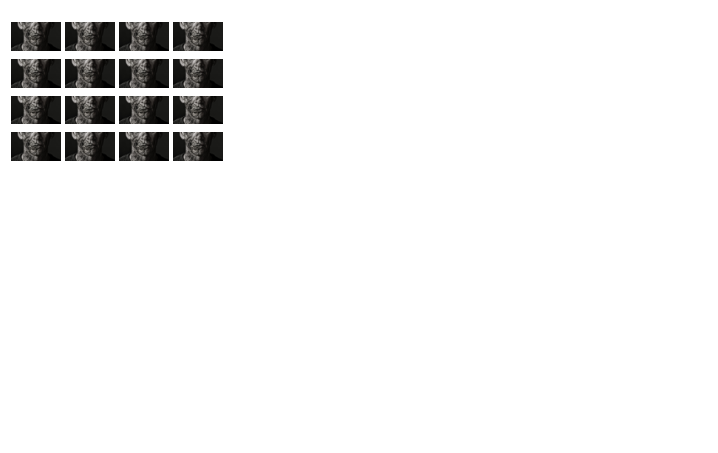
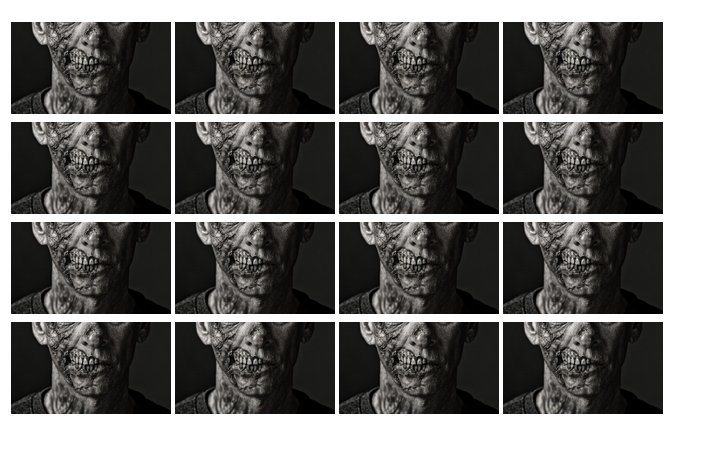
Before and after one commit to Annakluz/buscaminas, a plain HTML site: page index.html in a window 1280 px wide. Shown: the part 61-514 px from the top of the page, without its empty margins (0-718 px from the left). Drawn offline with Linux system fonts and the light colour scheme.

Commit message:
arreglado las dos primeras funciones

```diff
--- a/buscaminas.js
+++ b/buscaminas.js
@@ -3,10 +3,15 @@ var arreglo = [];
 function bombas(){
     var i=0;
     for(i=0; i<=16; i++){
-      arreglo[i]= "zombi2.jpg";
+      arreglo[i]= "zombie-vuelta.jpg";
     }
 
+
+
 }
+
 function abrir(imagen) {
-    imagen.src = arreglo[0]; //cambia las imagenes. Todo bien hasta este punto.
+    var indice = imagen.id;
+    console.log(indice);
+    imagen.src = arreglo[indice]; //bia las imagenes. Todo bien hasta este punto. Checar porque no puedo poner imagen.id
 }
--- a/index.html
+++ b/index.html
@@ -5,34 +5,34 @@
     <meta charset="UTF-8">
     <title>Document</title>
 </head>
-<body >
+<body onload="bombas()">
     <header>
         <h1>MORDIDA ZOMBIE</h1>
     </header>
     <table>
         <tr>
-            <td id="celda1"><img src="zombie.jpg" class="frente" onclick="abrir(this)"/></td>
-            <td id="celda2"><img src="zombie.jpg" class="frente" onclick="abrir(this)"/></td>
-            <td id="celda3"><img src="zombie.jpg" class="frente" onclick="abrir(this)"/></td>
-            <td id="celda4"><img src="zombie.jpg" class="frente" onclick="abrir(this)"/></td>
+            <td><img src="zombie-frente.jpg" id="0" onclick="abrir(this)"/></td>
+            <td><img src="zombie-frente.jpg" id="1" onclick="abrir(this)"/></td>
+            <td><img src="zombie-frente.jpg" id="2" onclick="abrir(this)"/></td>
+            <td><img src="zombie-frente.jpg" id="3" onclick="abrir(this)"/></td>
         </tr>
         <tr>
-            <td id="celda5"><img src="zombie.jpg" class="frente" onclick="abrir(this)"/></td>
-            <td id="celda6"><img src="zombie.jpg" class="frente" onclick="abrir(this)"/></td>
-            <td id="celda7"><img src="zombie.jpg" class="frente" onclick="abrir(this)"/></td>
-            <td id="celda8"><img src="zombie.jpg" class="frente" onclick="abrir(this)"/></td>
+            <td><img src="zombie-frente.jpg" id="4" onclick="abrir(this)"/></td>
+            <td><img src="zombie-frente.jpg" id="5" onclick="abrir(this)"/></td>
+            <td><img src="zombie-frente.jpg" id="6" onclick="abrir(this)"/></td>
+            <td><img src="zombie-frente.jpg" id="7" onclick="abrir(this)"/></td>
         </tr>
         <tr>
-            <td id="celda9"><img src="zombie.jpg" class="frente" onclick="abrir(this)"/></td>
-            <td id="celda10"><img src="zombie.jpg" class="frente" onclick="abrir(this)"/></td>
-            <td id="celda11"><img src="zombie.jpg" class="frente" onclick="abrir(this)"/></td>
-            <td id="celda12"><img src="zombie.jpg" class="frente" onclick="abrir(this)"/></td>
+            <td><img src="zombie-frente.jpg" id="8" onclick="abrir(this)"/></td>
+            <td><img src="zombie-frente.jpg" id="9" onclick="abrir(this)"/></td>
+            <td><img src="zombie-frente.jpg" id="10" onclick="abrir(this)"/></td>
+            <td><img src="zombie-frente.jpg" id="11" onclick="abrir(this)"/></td>
         </tr>
         <tr>
-            <td id="celda13"><img src="zombie.jpg" class="frente" onclick="abrir(this)"/></td>
-            <td id="celda14"><img src="zombie.jpg" class="frente" onclick="abrir(this)"/></td>
-            <td id="celda15"><img src="zombie.jpg" class="frente" onclick="abrir(this)"/></td>
-            <td id="celda16"><img src="zombie.jpg" class="frente" onclick="abrir(this)"/></td>
+            <td><img src="zombie-frente.jpg" id="12" onclick="abrir(this)"/></td>
+            <td><img src="zombie-frente.jpg" id="13"  onclick="abrir(this)"/></td>
+            <td><img src="zombie-frente.jpg" id="14" onclick="abrir(this)"/></td>
+            <td><img src="zombie-frente.jpg" id="15" onclick="abrir(this)"/></td>
         </tr>
     </table>
     <script src="buscaminas.js"></script>
```
Also changed, not shown: calavera1.jpg (added), zombie-frente.jpg (added), zombie-vuelta.jpg (added), zombie.jpg (deleted), zombie02.jpg (deleted).
